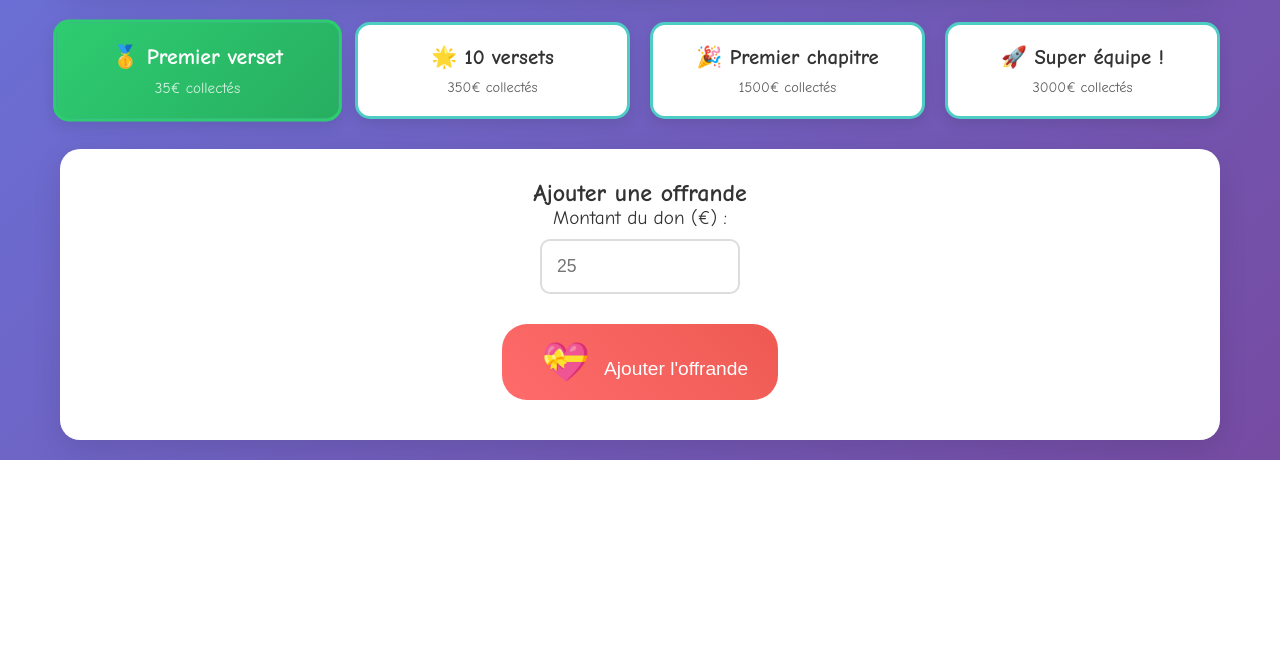
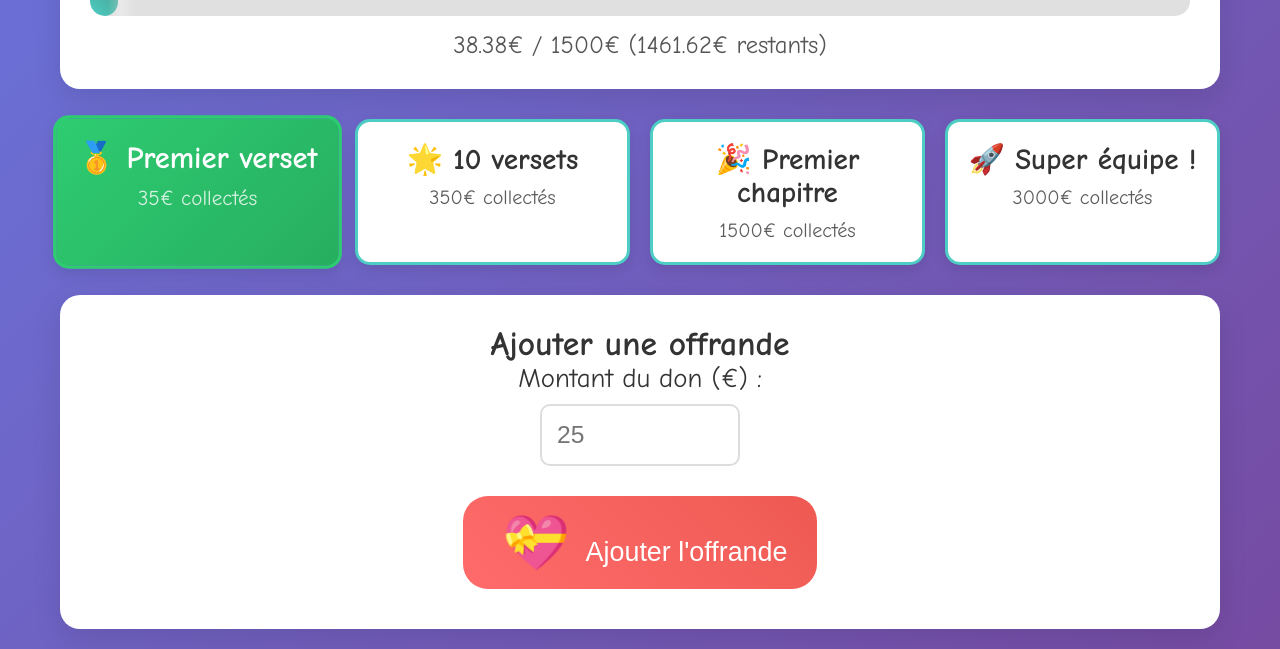
Before and after one commit to YL13005/traduction-de-la-bible, a plain HTML site: page index.html in a window 1280 px wide. Shown: the part 771-1420 px from the top of the page. Before the commit the page ends 1231 px from the top, so only its background shows below. Drawn offline with Linux system fonts and the light colour scheme.

Commit message:
[code] Increase font size for the whole document

```diff
--- a/styles.css
+++ b/styles.css
@@ -9,6 +9,7 @@ body {
     background: linear-gradient(135deg, #667eea 0%, #764ba2 100%);
     min-height: 100vh;
     color: #333;
+    font-size: 140%;
 }
 
 .container {
```
